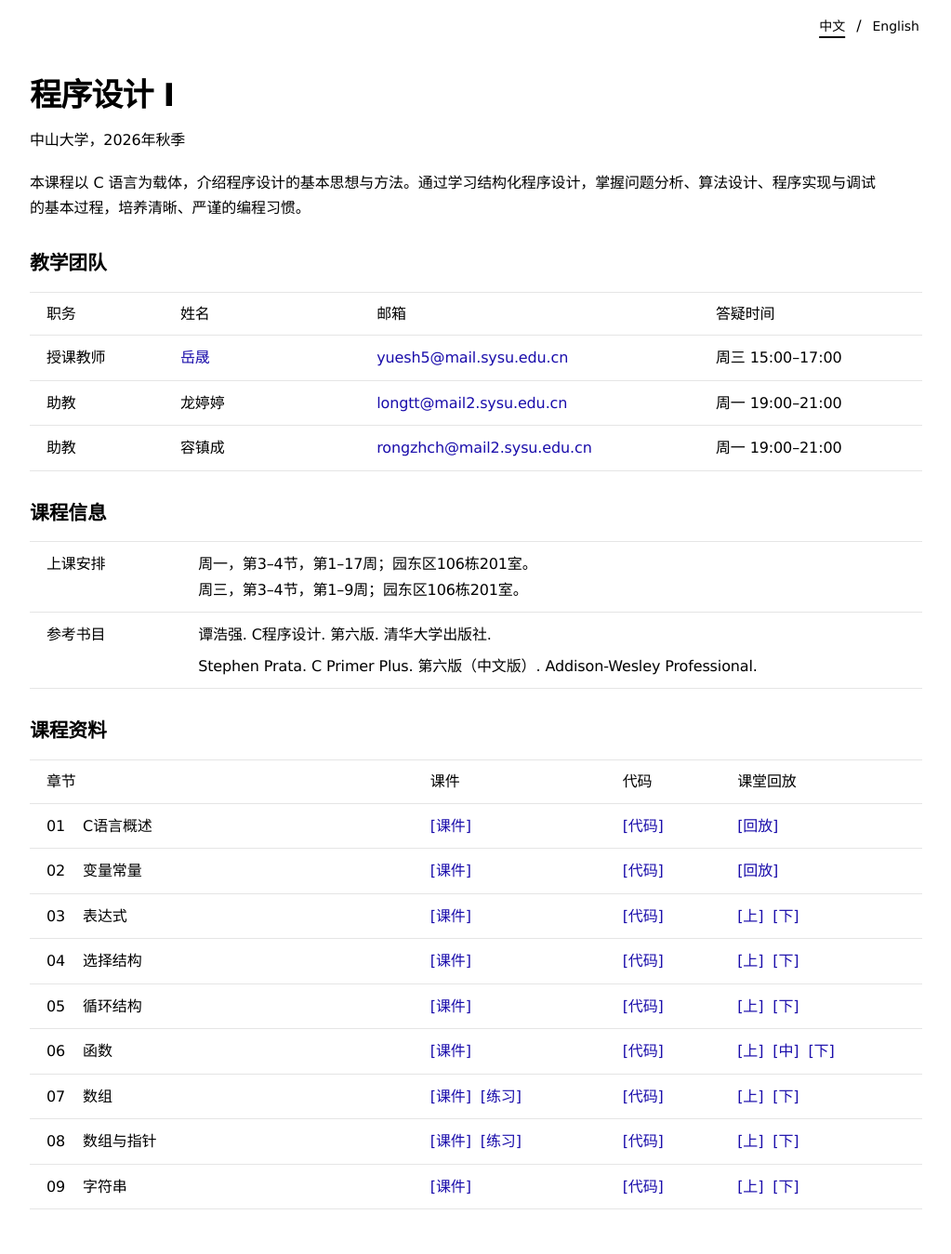
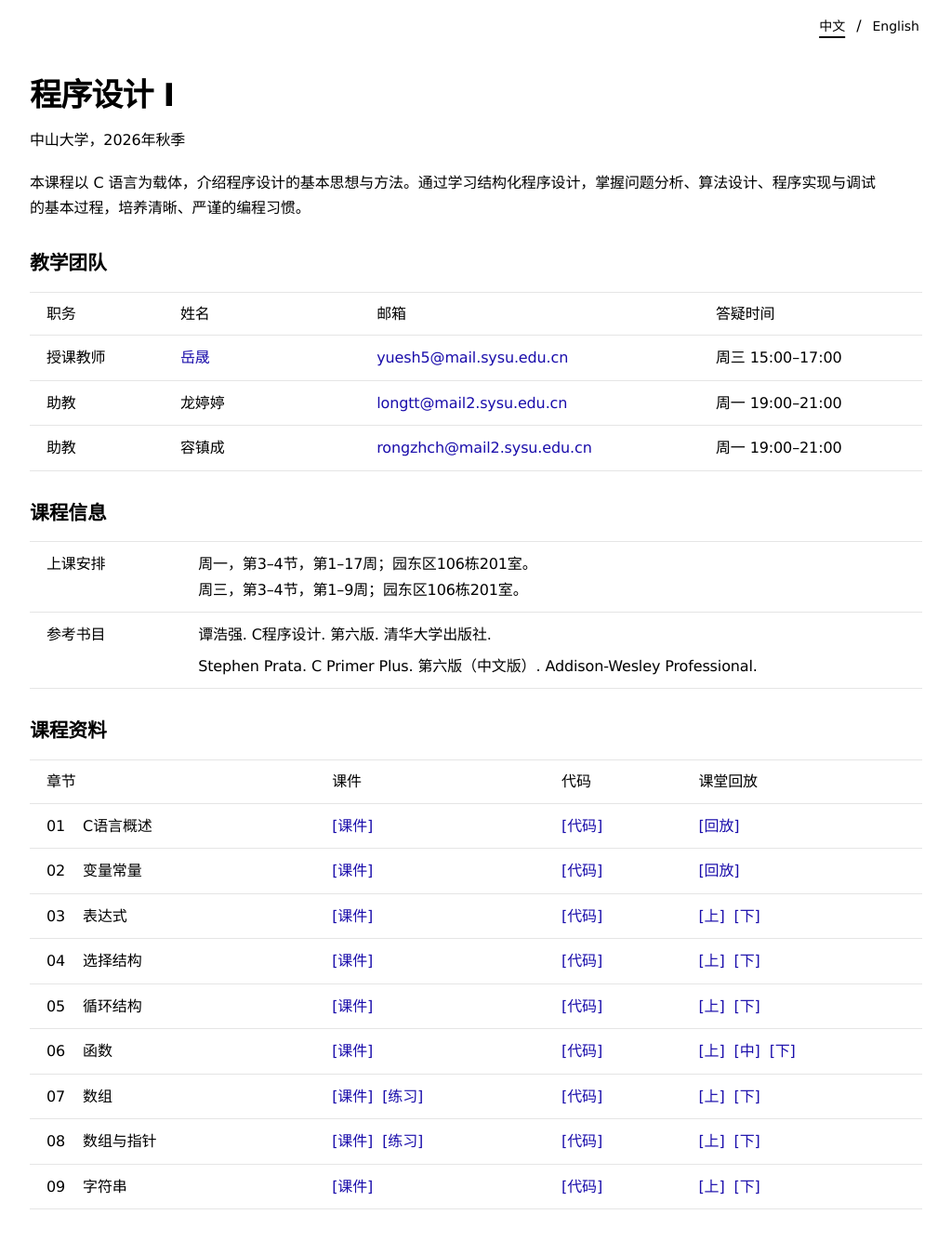
Before and after one commit to shaunyue/shaunyue.github.io, a Jekyll site: the page teaching/cse101/2026-fall/index.html, which Jekyll copies as it is, in a window 1280 px wide. Shown: the whole page at 93% size, without its empty margins (128-1151 px from the left). Built offline with Jekyll 4.4.1, drawn with Linux system fonts in a browser that asks for light colours.

Commit message:
Improve bilingual course material column widths and wrapping

```diff
--- a/teaching/cse101/2026-fall/index.html
+++ b/teaching/cse101/2026-fall/index.html
@@ -7,7 +7,7 @@
   <meta name="description" content="中山大学程序设计 I：2026年秋季课程课件、示例代码与课堂回放。">
   <link rel="canonical" href="https://shaunyue.github.io/teaching/cse101/2026-fall/">
   <link rel="icon" href="favicon.ico">
-  <link rel="stylesheet" href="style.css?v=20261028-1">
+  <link rel="stylesheet" href="style.css?v=20261104-1">
   <script src="language.js" defer></script>
 </head>
 <body>
--- a/teaching/cse101/2026-fall/style.css
+++ b/teaching/cse101/2026-fall/style.css
@@ -42,7 +42,7 @@ tbody th { font-weight: 400; }
 .information-table { table-layout: fixed; border-collapse: separate; border-spacing: 0; border-top: 1px solid var(--border); }
 .information-label { width: 17%; }
 .information-table th, .information-table td { vertical-align: top; overflow-wrap: anywhere; }
-.materials-table thead th:first-child { width: 43%; }
+.materials-table thead th:first-child { width: 32%; }
 .materials-table tbody td { white-space: nowrap; }
 .materials-table tbody td.slides, .materials-table tbody td.recordings { white-space: normal; }
 .staff-table { table-layout: fixed; }
@@ -54,7 +54,7 @@ tbody th { font-weight: 400; }
 .mobile-label { display: none; }
 .chapter-number { display: inline-block; font-variant-numeric: tabular-nums; margin-right: 19px; }
 .slides a, .recordings a { display: inline-block; white-space: nowrap; }
-.slides a + a, .recordings a + a { margin-left: 10px; }
+.slides a:not(:last-child), .recordings a:not(:last-child) { margin-right: 10px; }
 .visually-hidden { position: absolute; width: 1px; height: 1px; padding: 0; margin: -1px; overflow: hidden; clip-path: inset(50%); white-space: nowrap; border: 0; }
 .skip-link { position: absolute; top: -100px; left: 16px; padding: 8px 12px; background: white; z-index: 1; }
 .skip-link:focus { top: 12px; }
```
Also changed, not shown: teaching/cse101/2026-fall/README.md (+1 -1 lines).
